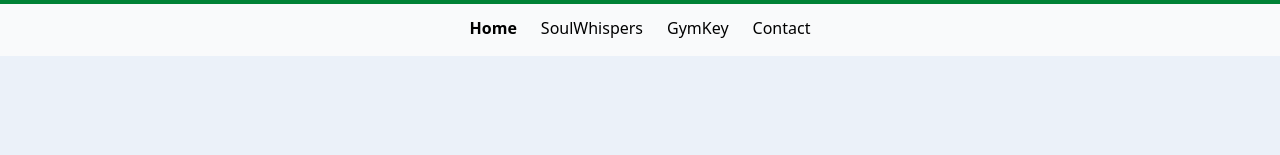
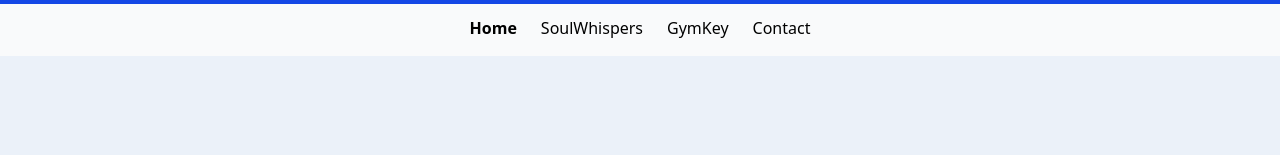
Before and after one commit to OwaisAbdullah644/wellnex, a React (Vite) app: page / in a window 1280 px wide. Shown: the top 155 px of the page. Built offline with nearby package versions, Linux system fonts and the light colour scheme.

Commit message:
your message here

```diff
--- a/src/components/WalkingProgress.jsx
+++ b/src/components/WalkingProgress.jsx
@@ -6,7 +6,7 @@ const ProgressBar = () => {
 
   return (
     <motion.div
-      className="fixed top-0 left-0 w-full h-1 z-50 bg-green-700 origin-left"  // Fixed top bar, gray background
+      className="fixed top-0 left-0 w-full h-1 z-50 bg-blue-700 origin-left"  // Fixed top bar, gray background
       style={{ scaleX: scrollYProgress }}  // Scales from 0 to 1 as you scroll
     >
       <motion.div
--- a/src/pages/Home.jsx
+++ b/src/pages/Home.jsx
@@ -10,18 +10,17 @@ import WhatsComingNext from '../components/WhatsComingNext';
 import Testimonials from '../components/Testimonials';
 import StayConnected from '../components/StayConnected';
 
-// ProgressBar Component
 const ProgressBar = () => {
-  const { scrollYProgress } = useScroll();  // Get scroll progress (0 to 1)
+  const { scrollYProgress } = useScroll();
 
   return (
     <motion.div
-      className="fixed top-0 left-0 w-full h-1 z-50 bg-green-700"
-      style={{ scaleX: scrollYProgress }}  // Scales from 0 to 1 as you scroll
+      className="fixed top-0 left-0 w-full h-1 z-50 bg-blue-700"
+      style={{ scaleX: scrollYProgress }}
       initial={{ scaleX: 0 }}
     >
       <motion.div
-        className="h-full bg-gradient-to-r from-teal to-sage"  // Teal to sage gradient fill
+        className="h-full bg-gradient-to-r from-teal to-sage"
         style={{ scaleX: scrollYProgress }}
       />
     </motion.div>
--- a/src/pages/Navbar.jsx
+++ b/src/pages/Navbar.jsx
@@ -7,7 +7,7 @@ const Navbar = ({ activePage }) => {
 
   useEffect(() => {
     const handleScroll = () => {
-      setIsScrolled(window.scrollY > 50);  // Trigger after 50px scroll
+      setIsScrolled(window.scrollY > 50);
     };
 
     window.addEventListener('scroll', handleScroll);
@@ -17,7 +17,6 @@ const Navbar = ({ activePage }) => {
   return (
     <nav className="sticky top-0 z-20">
       <div className="max-w-6xl mx-auto px-4 py-4 flex justify-between items-center">
-        {/* Mobile Menu Button */}
         <div className="md:hidden">
           <button onClick={() => setIsMobileMenuOpen(!isMobileMenuOpen)} className="text-navy hover:text-teal">
             <svg className="w-6 h-6" fill="none" stroke="currentColor" viewBox="0 0 24 24">
@@ -26,7 +25,6 @@ const Navbar = ({ activePage }) => {
           </button>
         </div>
 
-        {/* Desktop Nav - Centered */}
         <div className="hidden md:flex justify-center flex-1">
           {!isScrolled ? (
             <div className="flex space-x-6 items-center">
@@ -38,7 +36,7 @@ const Navbar = ({ activePage }) => {
           ) : (
             <div className="relative">
               <div className="absolute -left-4 top-1/2 transform -translate-y-1/2 w-2 h-2 bg-white rounded-full shadow-lg z-10"></div>
-              <div className="bg-gradient-to-r from-green-400 to-green-500 rounded-full px-8 py-3 flex items-center space-x-6 shadow-lg">
+              <div className="bg-gradient-to-r from-blue-600 to-blue-400 rounded-full px-8 py-3 flex items-center space-x-6 shadow-lg">
                 <Link to="/" className={`text-white hover:text-gray-200 font-medium transition-colors ${activePage === 'home' ? 'text-gray-200 font-bold' : ''}`}>Home</Link>
                 <Link to="/soulwhispers" className={`text-white hover:text-gray-200 font-medium transition-colors ${activePage === 'soulwhispers' ? 'text-gray-200 font-bold' : ''}`}>SoulWhispers</Link>
               <Link to="/gymkey" className={`text-white hover:text-gray-200 font-medium transition-colors ${activePage === 'gymkey' ? 'text-gray-200 font-bold' : ''}`}>GymKey</Link>
@@ -49,7 +47,6 @@ const Navbar = ({ activePage }) => {
         )}
         </div>
 
-        {/* Mobile Menu Dropdown */}
         {isMobileMenuOpen && (
           <div className="md:hidden absolute top-full left-0 w-full bg-white border-t border-gray-200 z-10">
             <div className="px-4 py-4 space-y-4">
```
